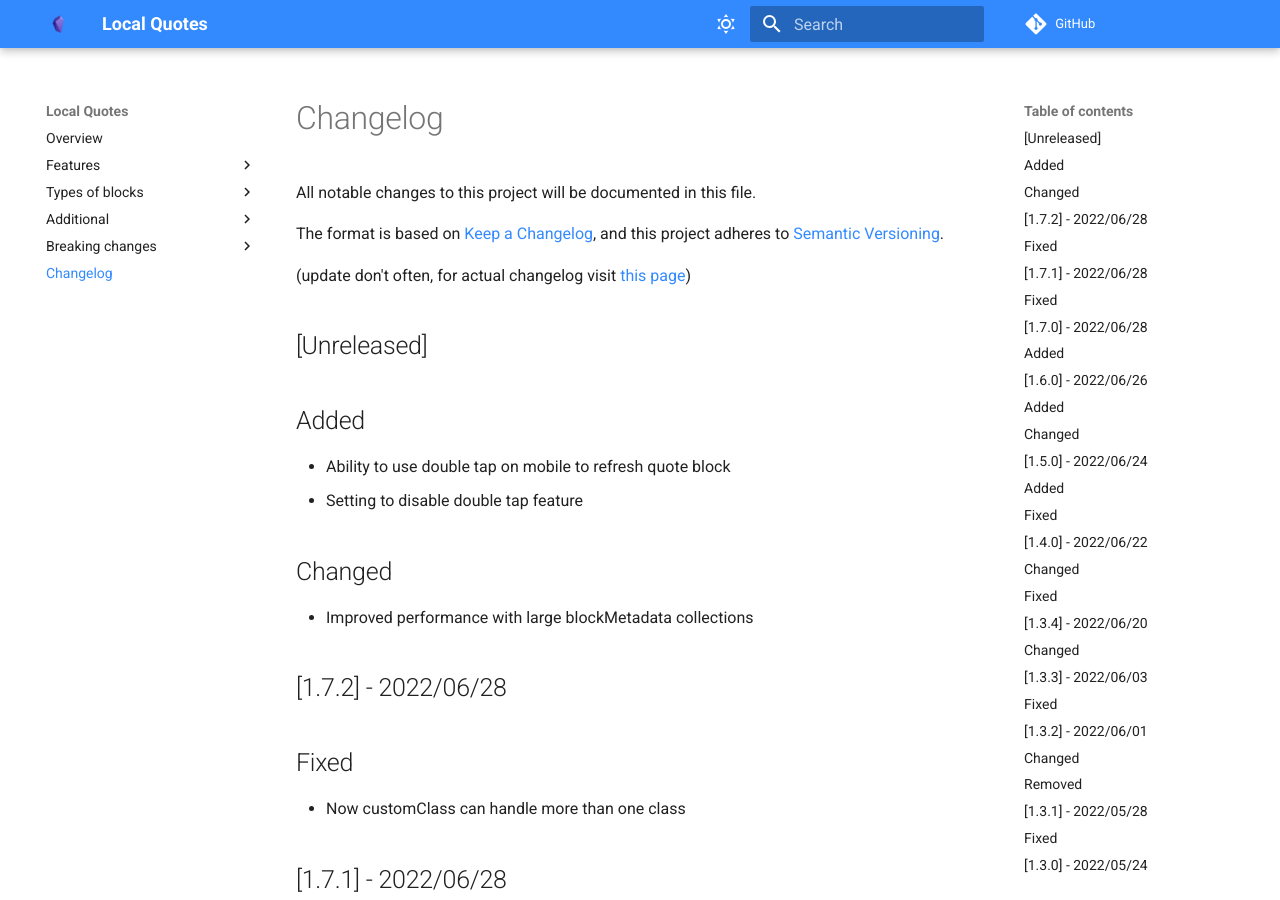
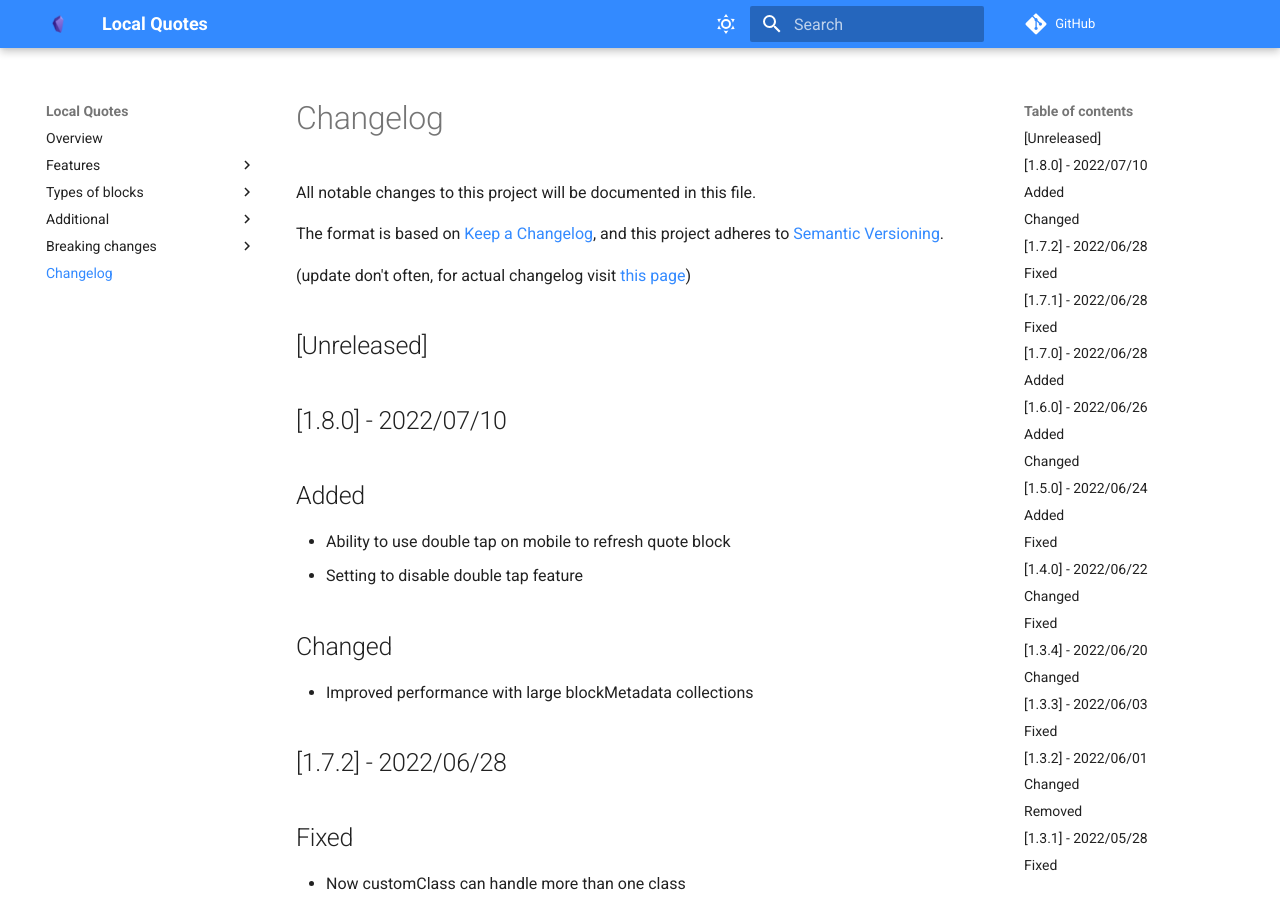
Before and after one commit to sundevista/local-quotes, an MkDocs documentation site: the page built from docs/docs/CHANGELOG.md, in a window 1280 px wide and 900 px high. Built offline with MkDocs 1.6.1 and Material for MkDocs 9.7.7, drawn with Linux system fonts in a browser that asks for light colours; comment, search, counter and statistics services are not loaded.

Commit message:
ci: new release 1.8.0

```diff
--- a/docs/docs/CHANGELOG.md
+++ b/docs/docs/CHANGELOG.md
@@ -7,6 +7,8 @@ and this project adheres to [Semantic Versioning](https://semver.org/spec/v2.0.0
 (update don't often, for actual changelog visit [this page](https://github.com/ka1tzyu/local-quotes/blob/master/CHANGELOG.md))
 
 ## [Unreleased]
+
+## [1.8.0] - 2022/07/10
 ## Added
 - Ability to use double tap on mobile to refresh quote block
 - Setting to disable double tap feature
--- a/package.json
+++ b/package.json
@@ -1,6 +1,6 @@
 {
 	"name": "local-quotes",
-	"version": "1.7.2",
+	"version": "1.8.0",
 	"description": "Collect your quotes from all over the repository and embed them in different locations with refresh delays.",
 	"main": "main.js",
 	"scripts": {
--- a/versions.json
+++ b/versions.json
@@ -27,5 +27,6 @@
 	"1.6.0": "0.11.13",
 	"1.7.0": "0.11.13",
 	"1.7.1": "0.11.13",
-	"1.7.2": "0.11.13"
+	"1.7.2": "0.11.13",
+	"1.8.0": "0.11.13"
 }
```
Also changed, not shown: CHANGELOG.md, manifest.json.
